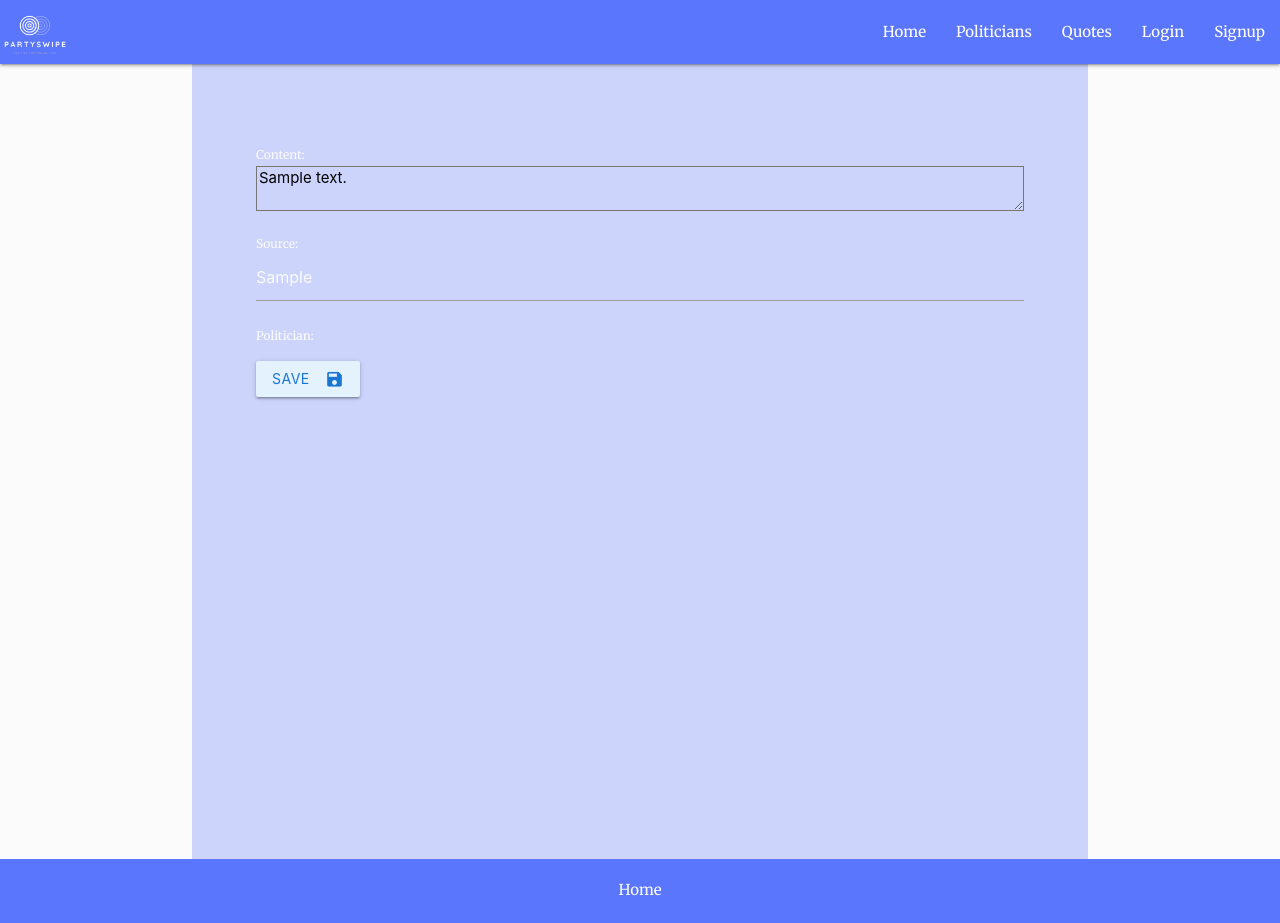
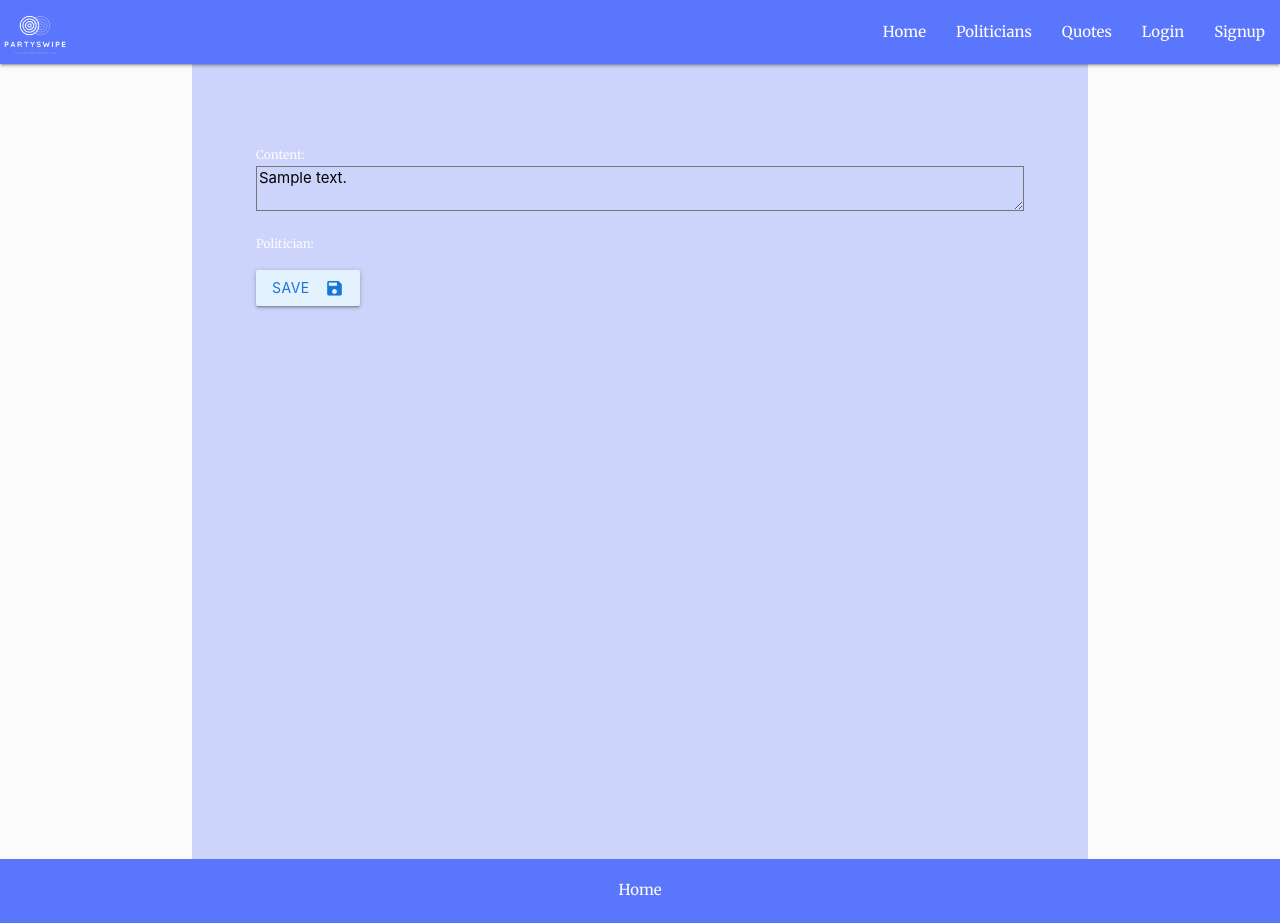
Before and after one commit to nikotsafos/poli-match, a Django app: page /quotes/1/edit in a window 1280 px wide. Run offline with Django 3.2, Linux system fonts and the light colour scheme; tables that the repository leaves empty hold one stand-in row (values such as "Sample post"); parts of the project's set-up code (start-up, migrations or seed data) failed here and were passed over; some libraries are stand-ins or nearby versions.

Commit message:
Removing quote source

```diff
--- a/poli_match/poli_match_app/forms.py
+++ b/poli_match/poli_match_app/forms.py
@@ -9,4 +9,4 @@ class PoliticianForm(forms.ModelForm):
 class QuoteForm(forms.ModelForm):
     class Meta:
         model = Quote
-        fields = ('content', 'source', 'politician')
+        fields = ('content', 'politician')
--- a/poli_match/poli_match_app/models.py
+++ b/poli_match/poli_match_app/models.py
@@ -24,7 +24,6 @@ class Politician(models.Model):
 
 class Quote(models.Model):
     content = models.TextField()
-    source = models.CharField(max_length=50, default='some string')
     politician = models.ForeignKey(Politician, on_delete=models.CASCADE, related_name='quotes')
 
     def __str__(self):
--- a/poli_match/poli_match_app/static/style.css
+++ b/poli_match/poli_match_app/static/style.css
@@ -144,7 +144,3 @@ label, input, ::placeholder {
 .swipeagainbtn {
 	text-align: center;
 }
-
-.source {
-	text-align: left;
-}
--- a/poli_match/poli_match_app/templates/poli_match/quote_detail.html
+++ b/poli_match/poli_match_app/templates/poli_match/quote_detail.html
@@ -10,7 +10,6 @@
               <span class="card-title">Quote</span>
 			  <ul>
           <li>"{{ quote.content }}"</li>
-          <li>-{{ quote.source }}</li>
 			</ul>
             </div>
             <div class="card-action">
@@ -32,7 +31,6 @@
                       <span class="card-title">Quote</span>
                 <ul>
                   <li>"{{ quote.content }}"</li>
-                  <li>-{{ quote.source }}</li>
               </ul>
                     </div>
                     <div class="card-action">
```
Also changed, not shown: poli_match/poli_match_app/migrations/0025_remove_quote_source.py (added).
